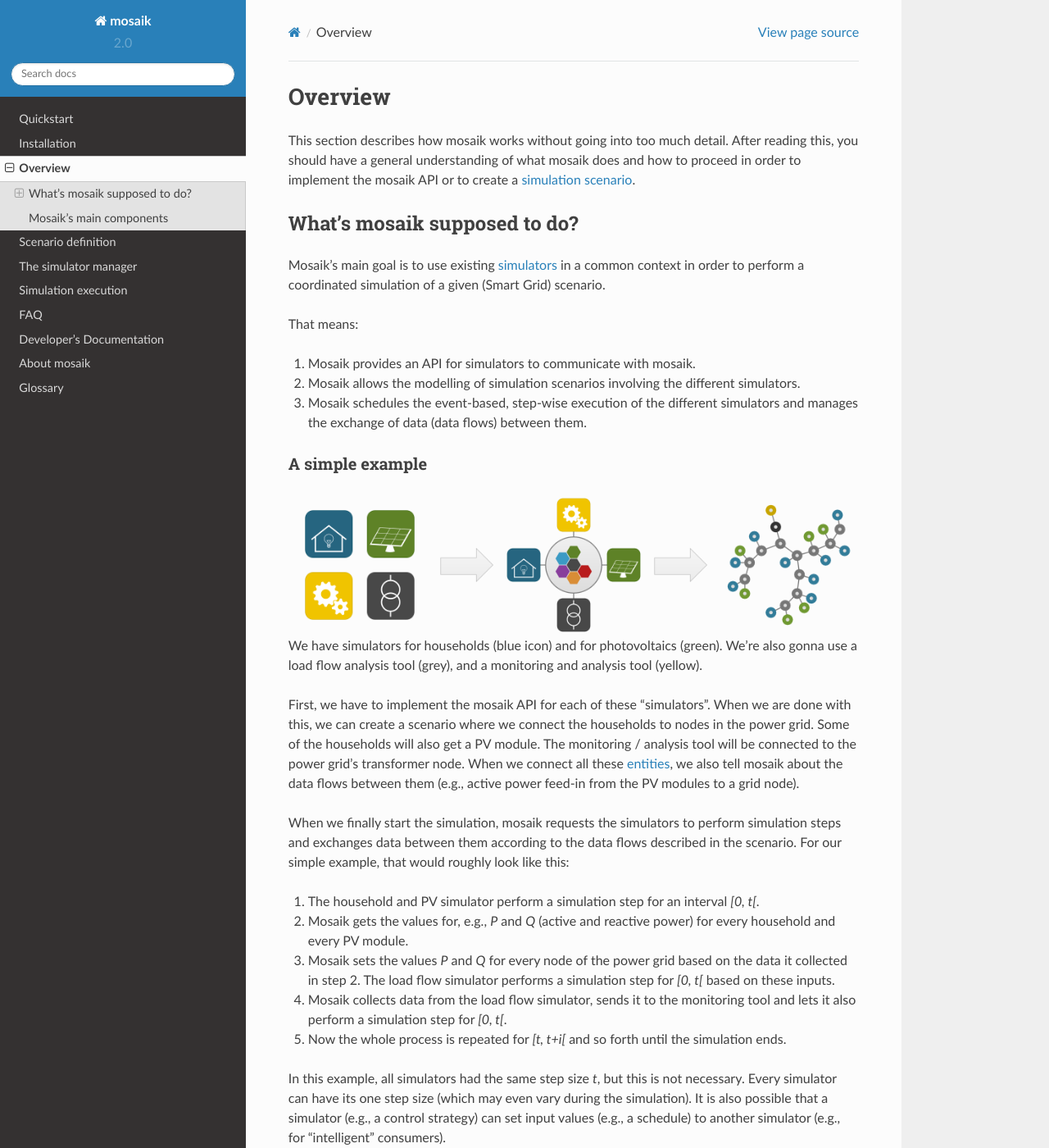
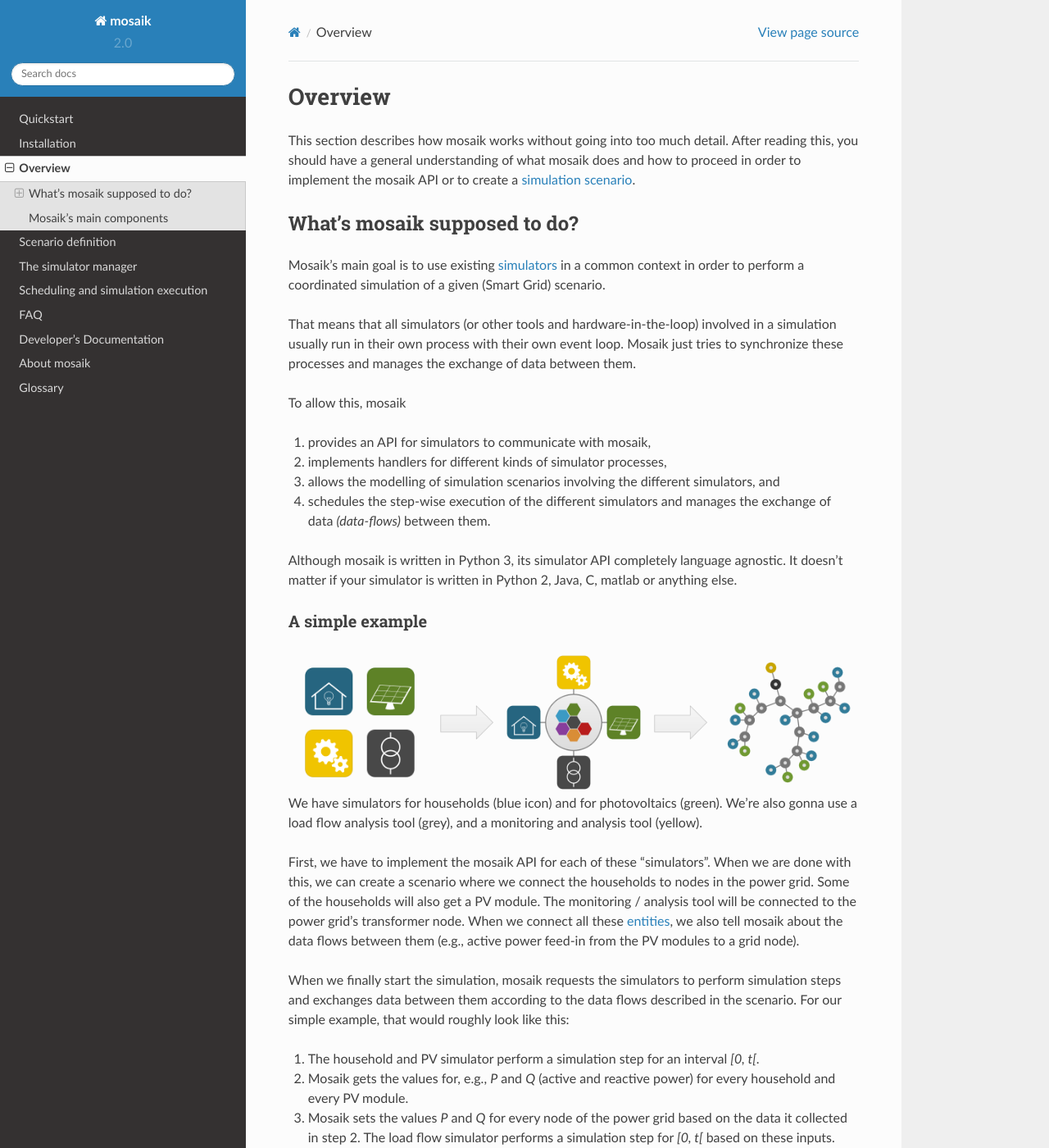
Before and after one commit to OFFIS-mosaik/mosaik, a Sphinx documentation site: the page built from docs/overview.rst, in a window 1280 px wide and 1400 px high. Shown: the whole window at 82% size. Built offline with Sphinx 7.4.7 and the Read the Docs theme 2.0.0, drawn with Linux system fonts in a browser that asks for light colours; pages that are not in the unit, such as notebooks, are missing from menus; some of the changed text lies outside the part shown.

Commit message:
Improved the descriptions in the Overview section a little bit.

```diff
--- a/docs/index.rst
+++ b/docs/index.rst
@@ -13,7 +13,7 @@ Contents:
    mosaik-api/index
    scenario-definition
    simmanager
-   simulator
+   scheduler
    faq
    dev/index
    api_reference/index
--- a/docs/overview.rst
+++ b/docs/overview.rst
@@ -15,15 +15,27 @@ Mosaik's main goal is to use existing :term:`simulators <simulator>` in
 a common context in order to perform a coordinated simulation of a given (Smart
 Grid) scenario.
 
-That means:
+That means that all simulators (or other tools and hardware-in-the-loop)
+involved in a simulation usually run in their own process with their own event
+loop. Mosaik just tries to synchronize these processes and manages the exchange
+of data between them.
 
-#. Mosaik provides an API for simulators to communicate with mosaik.
+To allow this, mosaik
 
-#. Mosaik allows the modelling of simulation scenarios involving the different
-   simulators.
+#. provides an API for simulators to communicate with mosaik,
 
-#. Mosaik schedules the event-based, step-wise execution of the different
-   simulators and manages the exchange of data (data flows) between them.
+#. implements handlers for different kinds of simulator processes,
+
+#. allows the modelling of simulation scenarios involving the different
+   simulators, and
+
+#. schedules the step-wise execution of the different simulators and manages
+   the exchange of data *(data-flows)* between them.
+
+Although mosaik is written in Python 3, its simulator API completely language
+agnostic. It doesn't matter if your simulator is written in Python 2, Java,
+C, matlab or anything else.
+
 
 A simple example
 ----------------
@@ -90,21 +102,21 @@ a co-simulation framework:
 
    :doc:`Read more … <mosaik-api/index>`
 
-2. The **Scenario Definition** provides a simple API that allows you to create
+#. The **Scenario API** provides a simple API that allows you to create
    your simulation scenarios in pure `Python <https://python.org>`_ (yes, no
    graphical modelling!).
 
    The scenario API allows you to start simulators and instantiate models from
    them. This will give you *entity sets* (sets of :term:`entities <entity>`).
-   You can then connect the entities with each other in order to establish data
-   flows between the simulators.
+   You can then connect the entities with each other in order to establish
+   data-flows between the simulators.
 
    Mosaik allows you both, connecting one entity at a time as well as
    connecting whole entity sets with each other.
 
    :doc:`Read more … <scenario-definition>`
 
-3. The **Simulator Manager** (or shorter, **SimManager**) is responsible for
+#. The **Simulator Manager** (or shorter, **SimManager**) is responsible for
    handling the simulator processes and communicating with them.
 
    It is able to *a)* start new simulator processes, *b)* connect to already
@@ -133,4 +145,4 @@ a co-simulation framework:
    perform their simulation step in parallel if they don't depend on each
    other's data.
 
-   :doc:`Read more … <simulator>`
+   :doc:`Read more … <scheduler>`
--- /dev/null
+++ b/docs/scheduler.rst
@@ -0,0 +1,3 @@
+===================================
+Scheduling and simulation execution
+===================================
--- a/docs/simulator.rst
+++ /dev/null
@@ -1,3 +0,0 @@
-====================
-Simulation execution
-====================
```
Also changed, not shown: other parts of docs/overview.rst (+2 -2 lines).
